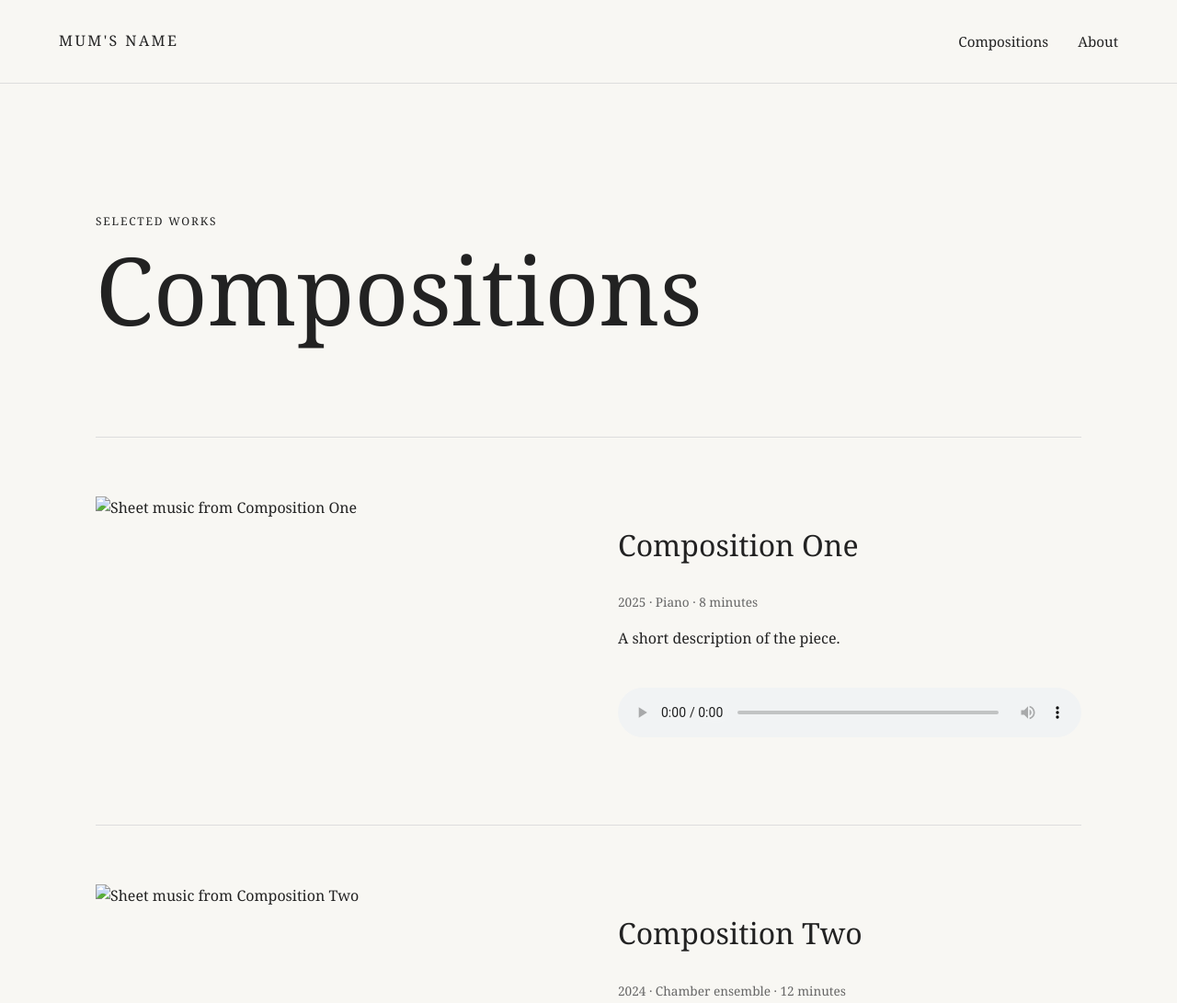
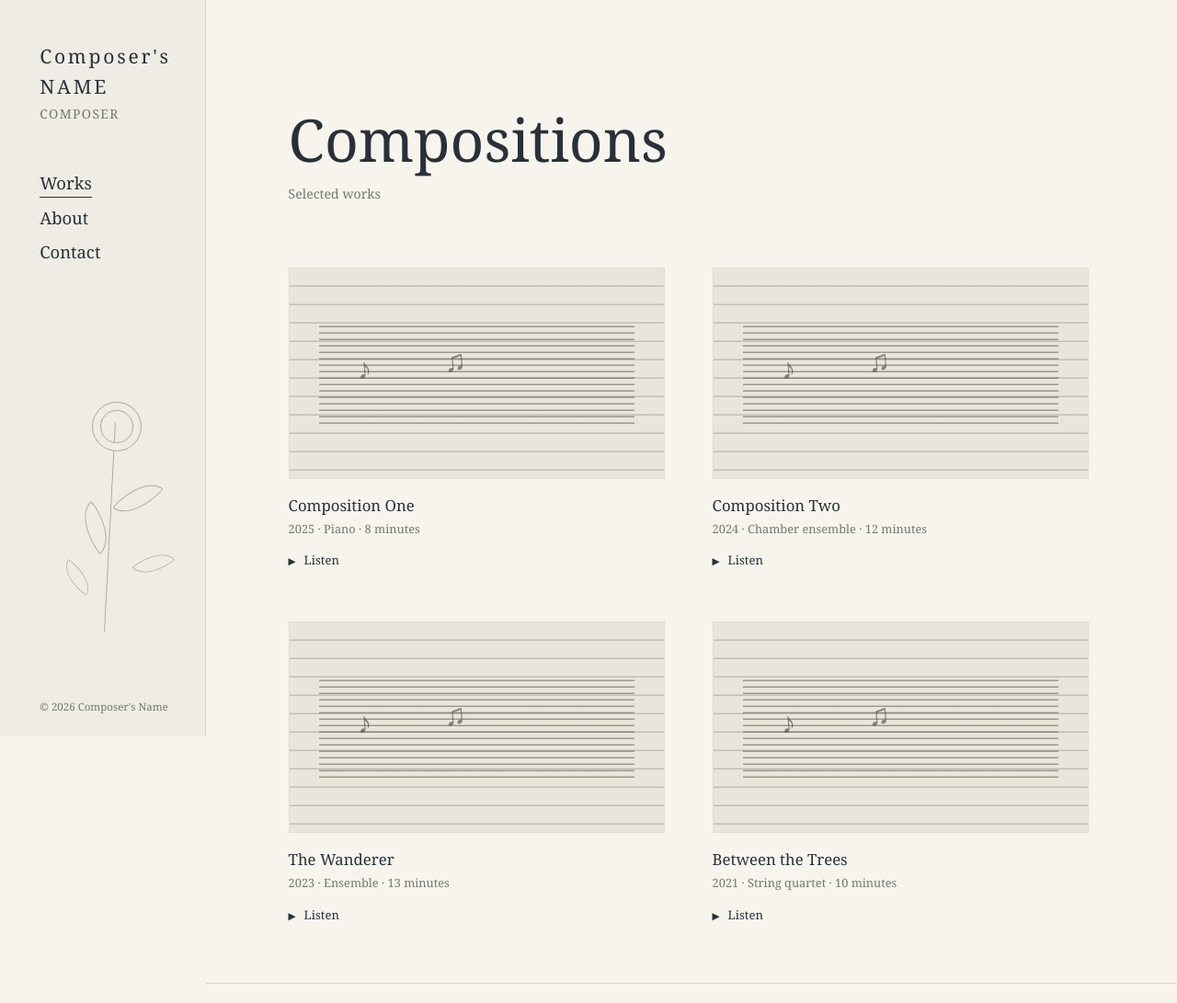
Before and after one commit to josephrees13/Music-app, a plain HTML site: page compositions.html in a window 1280 px wide. Shown: the top 1091 px of the page at 92% size. Drawn offline with Linux system fonts and the light colour scheme.

Commit message:
Updated frontent of app and made easier to edit content

```diff
--- a/compositions.html
+++ b/compositions.html
@@ -3,75 +3,53 @@
 <head>
   <meta charset="UTF-8">
   <meta name="viewport" content="width=device-width, initial-scale=1.0">
-  <title>Compositions — Mum's Name</title>
+  <title data-page-title>Loading...</title>
   <link rel="stylesheet" href="style.css">
 </head>
 
 <body>
 
-  <header>
-    <a class="logo" href="index.html">MUM'S NAME</a>
+  <header class="site-header">
+    <div class="brand-lockup">
+      <a class="logo" href="index.html">Composer's NAME</a>
+      <span class="brand-role">Composer</span>
+    </div>
 
     <nav>
-      <a href="compositions.html">Compositions</a>
+      <a class="active" href="compositions.html">Works</a>
       <a href="about.html">About</a>
+      <a href="mailto:email@example.com">Contact</a>
     </nav>
+
+    <div class="botanical" aria-hidden="true">
+      <span class="botanical-stem"></span>
+      <span class="leaf leaf-one"></span>
+      <span class="leaf leaf-two"></span>
+      <span class="leaf leaf-three"></span>
+      <span class="leaf leaf-four"></span>
+      <span class="flower"></span>
+    </div>
+
+    <p class="copyright">© 2026 Composer's Name</p>
   </header>
 
   <main>
 
     <section class="page-heading">
-      <p class="eyebrow">Selected works</p>
-      <h1>Compositions</h1>
+      <h1 data-compositions-heading>Compositions</h1>
+      <p class="eyebrow" data-compositions-eyebrow>Selected works</p>
     </section>
 
-    <section class="works">
-
-      <article class="work">
-        <img src="images/composition-1.jpg"
-             alt="Sheet music from Composition One">
-
-        <div>
-          <h2>Composition One</h2>
-          <p class="meta">2025 · Piano · 8 minutes</p>
-
-          <p>
-            A short description of the piece.
-          </p>
-
-          <audio controls>
-            <source src="audio/composition-1.mp3" type="audio/mpeg">
-          </audio>
-        </div>
-      </article>
-
-
-      <article class="work">
-        <img src="images/composition-2.jpg"
-             alt="Sheet music from Composition Two">
-
-        <div>
-          <h2>Composition Two</h2>
-          <p class="meta">2024 · Chamber ensemble · 12 minutes</p>
-
-          <p>
-            A short description of the piece.
-          </p>
-
-          <audio controls>
-            <source src="audio/composition-2.mp3" type="audio/mpeg">
-          </audio>
-        </div>
-      </article>
-
+    <section class="works" data-works>
     </section>
 
   </main>
 
   <footer>
-    <p>© 2026 Mum's Name</p>
+    <p data-footer>© 2026 Composer's Name</p>
   </footer>
 
+  <script src="content.js"></script>
   <script src="script.js"></script>
 </body>
 </html>
--- /dev/null
+++ b/content.js
@@ -0,0 +1,64 @@
+window.siteContent = {
+  siteName: "Composer's Name",
+  footer: "© 2026 Composer's Name",
+  home: {
+    pageTitle: "Composer's Name — Composer",
+    eyebrow: "Composer",
+    heroTitle: "Title Text",
+    intro: "Original compositions for blah blah blah",
+    button: "Explore compositions",
+    featuredEyebrow: "Featured work",
+    featuredTitle: "Composition One",
+    featuredMeta: "2025 · Piano · 8 minutes",
+    featuredDescription: "Description of the composition here.",
+    viewAll: "View all works →"
+  },
+  about: {
+    pageTitle: "About — Composer's Name",
+    eyebrow: "About",
+    heading: "Composer's Name",
+    intro: "Composer based in blah blah, writing music for solo performers, bands, and orchestras",
+    bio: "Biography blah blah blah",
+    contactLabel: "For enquiries, commissions or performance information:",
+    email: "email@example.com"
+  },
+  compositions: {
+    pageTitle: "Compositions — Composer's Name",
+    eyebrow: "Selected works",
+    heading: "Compositions",
+    works: [
+      {
+        title: "Composition One",
+        meta: "2025 · Piano · 8 minutes",
+        description: "A short description of the piece.",
+        image: "images/composition-1.jpg",
+        alt: "Sheet music from Composition One",
+        audio: "audio/composition-1.mp3"
+      },
+      {
+        title: "Composition Two",
+        meta: "2024 · Chamber ensemble · 12 minutes",
+        description: "A short description of the piece.",
+        image: "images/composition-2.jpg",
+        alt: "Sheet music from Composition Two",
+        audio: "audio/composition-2.mp3"
+      },
+      {
+        title: "The Wanderer",
+        meta: "2023 · Ensemble · 13 minutes",
+        description: "A short description of the piece.",
+        image: "images/composition-3.jpg",
+        alt: "Sheet music from The Wanderer",
+        audio: "audio/composition-3.mp3"
+      },
+      {
+        title: "Between the Trees",
+        meta: "2021 · String quartet · 10 minutes",
+        description: "A short description of the piece.",
+        image: "images/composition-4.jpg",
+        alt: "Sheet music from Between the Trees",
+        audio: "audio/composition-4.mp3"
+      }
+    ]
+  }
+};
--- a/script.js
+++ b/script.js
@@ -0,0 +1,69 @@
+document.addEventListener('DOMContentLoaded', () => {
+  const content = window.siteContent;
+  const page = document.body.dataset.page || document.location.pathname.split('/').pop() || 'index.html';
+
+  const setText = (selector, value) => {
+    const node = document.querySelector(selector);
+    if (!node || value === undefined || value === null) return;
+    node.innerHTML = value;
+  };
+
+  if (content && content.siteName) {
+    document.title = content.home.pageTitle;
+
+    if (page === 'index.html') {
+      setText('[data-page-title]', content.home.pageTitle);
+      setText('[data-home-eyebrow]', content.home.eyebrow);
+      setText('[data-home-title]', content.home.heroTitle);
+      setText('[data-home-intro]', content.home.intro);
+      setText('[data-home-button]', content.home.button);
+      setText('[data-featured-eyebrow]', content.home.featuredEyebrow);
+      setText('[data-featured-title]', content.home.featuredTitle);
+      setText('[data-featured-meta]', content.home.featuredMeta);
+      setText('[data-featured-description]', content.home.featuredDescription);
+      setText('[data-view-all]', content.home.viewAll);
+      setText('[data-footer]', content.footer);
+    }
+
+    if (page === 'about.html') {
+      setText('[data-page-title]', content.about.pageTitle);
+      setText('[data-about-eyebrow]', content.about.eyebrow);
+      setText('[data-about-heading]', content.about.heading);
+      setText('[data-about-intro]', content.about.intro);
+      setText('[data-about-bio]', content.about.bio);
+      setText('[data-about-contact-label]', content.about.contactLabel);
+      setText('[data-about-email]', content.about.email);
+      setText('[data-footer]', content.footer);
+    }
+
+    if (page === 'compositions.html') {
+      setText('[data-page-title]', content.compositions.pageTitle);
+      setText('[data-compositions-eyebrow]', content.compositions.eyebrow);
+      setText('[data-compositions-heading]', content.compositions.heading);
+      setText('[data-footer]', content.footer);
+
+      const worksContainer = document.querySelector('[data-works]');
+      if (worksContainer) {
+        worksContainer.innerHTML = content.compositions.works.map((work) => `
+          <article class="work">
+            <div class="score-preview">
+              <img src="${work.image}" alt="${work.alt}" onerror="this.remove()">
+              <span class="score-lines" aria-hidden="true"></span>
+              <span class="score-notes" aria-hidden="true">♪ ♫</span>
+            </div>
+            <div>
+              <h2>${work.title}</h2>
+              <p class="meta">${work.meta}</p>
+              <details class="listen">
+                <summary>Listen</summary>
+                <audio controls>
+                  <source src="${work.audio}" type="audio/mpeg">
+                </audio>
+              </details>
+            </div>
+          </article>
+        `).join('');
+      }
+    }
+  }
+});
--- a/style.css
+++ b/style.css
@@ -1,198 +1,97 @@
 /* ---------- Base ---------- */
 
-* {
-  box-sizing: border-box;
+:root {
+  --paper: #f6f4ed;
+  --rail: #eeece4;
+  --ink: #293039;
+  --muted: #737871;
+  --rule: #d9d7cf;
+  --accent: #a34e3b;
 }
+
+* { box-sizing: border-box; }
 
 body {
   margin: 0;
-  font-family: Georgia, serif;
-  color: #222;
-  background: #f8f7f3;
-  line-height: 1.6;
+  font-family: Georgia, "Times New Roman", serif;
+  color: var(--ink);
+  background: var(--paper);
+  line-height: 1.55;
 }
 
-a {
-  color: inherit;
-  text-decoration: none;
+a { color: inherit; text-decoration: none; }
+img { width: 100%; display: block; }
+
+.site-header {
+  position: fixed;
+  inset: 0 auto 0 0;
+  width: 224px;
+  padding: 2.8rem 2.7rem 2rem;
+  background: var(--rail);
+  border-right: 1px solid var(--rule);
+  z-index: 2;
 }
 
-img {
-  width: 100%;
-  display: block;
-}
+.brand-lockup { display: flex; flex-direction: column; gap: 0.15rem; }
+.logo { font-size: 1.32rem; letter-spacing: 0.13em; }
+.brand-role { color: var(--muted); font-size: 0.864rem; letter-spacing: 0.1em; text-transform: uppercase; }
 
+nav { display: flex; flex-direction: column; gap: 0.5rem; margin-top: 3.2rem; font-size: 1.152rem; }
+nav a { width: fit-content; border-bottom: 1px solid transparent; }
+nav a:hover, nav a.active { border-bottom-color: var(--ink); }
 
-/* ---------- Header ---------- */
+.botanical { position: absolute; left: 2.9rem; right: 2rem; bottom: 7rem; height: 260px; opacity: 0.52; }
+.botanical-stem { position: absolute; left: 50%; bottom: 0; width: 1px; height: 88%; background: #6d7770; transform: rotate(3deg); }
+.leaf { position: absolute; width: 28px; height: 52px; border: 1px solid #6d7770; border-radius: 100% 0 100% 0; }
+.leaf-one { left: 30%; bottom: 34%; transform: rotate(-37deg); }
+.leaf-two { right: 19%; bottom: 46%; transform: rotate(42deg); }
+.leaf-three { left: 16%; bottom: 13%; transform: rotate(-54deg) scale(0.75); }
+.leaf-four { right: 7%; bottom: 19%; transform: rotate(52deg) scale(0.8); }
+.flower { position: absolute; left: 43%; top: 7%; width: 36px; height: 36px; border: 1px solid #6d7770; border-radius: 50%; box-shadow: 0 0 0 8px var(--rail), 0 0 0 9px #6d7770; }
+.copyright { position: absolute; bottom: 1.4rem; margin: 0; color: var(--muted); font-size: 0.72rem; }
 
-header {
-  display: flex;
-  justify-content: space-between;
-  align-items: center;
-  padding: 2rem 5%;
-  border-bottom: 1px solid #ddd;
-}
+main { max-width: 1050px; margin-left: 224px; padding: 0 7%; }
+.eyebrow { margin: 0 0 0.9rem; color: var(--muted); font-size: 0.88rem; }
+h1 { margin: 0; font-size: clamp(2.8rem, 5vw, 4.6rem); line-height: 1; font-weight: normal; }
+h2 { margin: 0; font-size: 1.05rem; font-weight: normal; }
+.intro { max-width: 500px; font-size: 1.2rem; }
 
-.logo {
-  font-size: 1rem;
-  letter-spacing: 0.15em;
-}
+.button { display: inline-block; margin-top: 1rem; padding: 0.65rem 1.1rem; border: 1px solid var(--ink); }
+.button:hover { color: var(--paper); background: var(--ink); }
 
-nav {
-  display: flex;
-  gap: 2rem;
-  font-size: 0.95rem;
-}
+.hero { min-height: 70vh; padding: 18vh 0 10vh; }
+.featured { display: grid; grid-template-columns: minmax(0, 1fr) minmax(0, 0.9fr); gap: 5rem; align-items: center; padding: 5rem 0; border-top: 1px solid var(--rule); }
+.featured-text { max-width: 420px; }
+audio { width: 100%; margin: 1rem 0; }
 
-nav a:hover {
-  text-decoration: underline;
-}
+.page-heading { padding: 7.5rem 0 3.4rem; }
+.page-heading .eyebrow { margin-top: 1rem; }
+.works { display: grid; grid-template-columns: repeat(2, minmax(0, 1fr)); column-gap: 3.2rem; row-gap: 3.5rem; padding-bottom: 4rem; }
+.work { min-width: 0; }
+.work > div:last-child { padding-top: 1rem; }
+.score-preview { position: relative; aspect-ratio: 1.78 / 1; overflow: hidden; border: 1px solid #dfdcd3; background-color: #e9e5da; background-image: repeating-linear-gradient(to bottom, transparent 0 18px, rgba(71, 76, 72, 0.25) 19px 20px); }
+.score-preview img { position: relative; z-index: 1; height: 100%; object-fit: cover; }
+.score-lines { position: absolute; inset: 25% 8% 25%; background: repeating-linear-gradient(to bottom, transparent 0 5px, rgba(51, 57, 54, 0.45) 6px 7px); }
+.score-notes { position: absolute; top: 34%; left: 18%; color: rgba(48, 54, 50, 0.55); font-size: 2rem; letter-spacing: 2.2rem; transform: rotate(-5deg); }
+.meta { margin: 0.2rem 0 0; color: var(--muted); font-size: 0.8rem; }
+.listen { margin-top: 0.85rem; font-size: 0.82rem; }
+.listen summary { cursor: pointer; list-style: none; }
+.listen summary::before { content: "▶"; margin-right: 0.55rem; font-size: 0.66rem; }
+.listen[open] summary::before { content: "▼"; }
+.listen audio { margin-top: 0.6rem; }
 
+.about { display: grid; grid-template-columns: minmax(0, 1fr) minmax(0, 1fr); gap: 5rem; padding: 10rem 0 5rem; }
+.about img { max-height: 580px; object-fit: cover; }
 
-/* ---------- General ---------- */
-
-main {
-  max-width: 1200px;
-  margin: auto;
-  padding: 0 5%;
-}
-
-.eyebrow {
-  text-transform: uppercase;
-  letter-spacing: 0.15em;
-  font-size: 0.75rem;
-  margin-bottom: 1rem;
-}
-
-h1 {
-  font-size: clamp(3rem, 8vw, 7rem);
-  line-height: 0.95;
-  font-weight: normal;
-  margin: 0 0 2rem;
-}
-
-h2 {
-  font-size: 2rem;
-  font-weight: normal;
-}
-
-.intro {
-  font-size: 1.3rem;
-  max-width: 500px;
-}
-
-
-/* ---------- Buttons ---------- */
-
-.button {
-  display: inline-block;
-  margin-top: 1rem;
-  padding: 0.8rem 1.4rem;
-  border: 1px solid #222;
-}
-
-.button:hover {
-  background: #222;
-  color: white;
-}
-
-
-/* ---------- Homepage ---------- */
-
-.hero {
-  padding: 12rem 0;
-}
-
-.featured {
-  display: grid;
-  grid-template-columns: 1fr 1fr;
-  gap: 5rem;
-  align-items: center;
-  padding: 6rem 0;
-}
-
-.featured-text {
-  max-width: 500px;
-}
-
-audio {
-  width: 100%;
-  margin: 1.5rem 0;
-}
-
-
-/* ---------- Compositions ---------- */
-
-.page-heading {
-  padding: 8rem 0 5rem;
-}
-
-.work {
-  display: grid;
-  grid-template-columns: 1fr 1fr;
-  gap: 4rem;
-  padding: 4rem 0;
-  border-top: 1px solid #ddd;
-}
-
-.meta {
-  font-size: 0.85rem;
-  color: #666;
-}
-
-
-/* ---------- About ---------- */
-
-.about {
-  display: grid;
-  grid-template-columns: 1fr 1fr;
-  gap: 6rem;
-  padding: 8rem 0;
-}
-
-.about img {
-  max-height: 700px;
-  object-fit: cover;
-}
-
-
-/* ---------- Footer ---------- */
-
-footer {
-  margin-top: 8rem;
-  padding: 3rem 5%;
-  border-top: 1px solid #ddd;
-  color: #666;
-  font-size: 0.8rem;
-}
-
-
-/* ---------- Mobile ---------- */
+footer { margin-left: 224px; padding: 2rem 7%; border-top: 1px solid var(--rule); color: var(--muted); font-size: 0.78rem; }
 
 @media (max-width: 700px) {
-
-  header {
-    align-items: flex-start;
-    gap: 1rem;
-  }
-
-  nav {
-    gap: 1rem;
-  }
-
-  .hero {
-    padding: 7rem 0;
-  }
-
-  .featured,
-  .work,
-  .about {
-    grid-template-columns: 1fr;
-    gap: 2rem;
-  }
-
-  .page-heading {
-    padding: 6rem 0 3rem;
-  }
-
+  .site-header { position: relative; width: 100%; height: auto; min-height: 0; padding: 1.5rem 7%; border-right: 0; border-bottom: 1px solid var(--rule); }
+  nav { flex-direction: row; gap: 1.2rem; margin-top: 1.4rem; font-size: 0.88rem; }
+  .botanical, .copyright { display: none; }
+  main, footer { margin-left: 0; }
+  .hero { min-height: auto; padding: 7rem 0; }
+  .featured, .about { grid-template-columns: 1fr; gap: 2rem; padding: 5rem 0; }
+  .page-heading { padding: 5rem 0 2.8rem; }
+  .works { grid-template-columns: 1fr; row-gap: 2.8rem; }
 }
```
Also changed, not shown: about.html (+29 -13 lines), index.html (+30 -14 lines).
